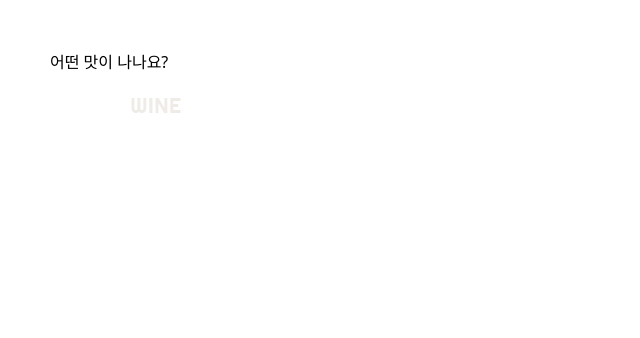
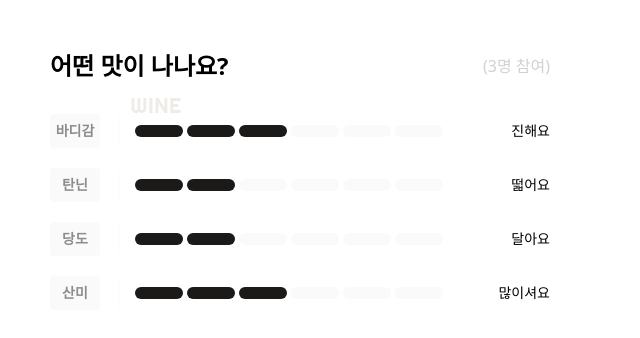
Before and after one commit to 2ruuuu/wine, a Next.js app: page /wines/1 in a window 1280 px wide. Shown: the top 338 px of the page, without its empty margins (0-640 px from the left). Built offline with nearby package versions, Linux system fonts and the light colour scheme; a web font is replaced by a local one.

Commit message:
feat: 맛 컴포넌트 제작 완료

```diff
--- a/src/app/wines/[id]/components/Flavor/Flavor.tsx
+++ b/src/app/wines/[id]/components/Flavor/Flavor.tsx
@@ -1,9 +1,34 @@
+import Taste from '@/components/Taste/Taste';
+import Mock from '@/mocks/wineDetail.json';
+
 const Flavor = () => {
   return (
-    <div>
-      <div>
-        <span>어떤 맛이 나나요?</span>
-        <span></span>
+    <div className="flex flex-col gap-8 w-[500px]">
+      <div className="flex justify-between items-center">
+        <span className="text-2xl font-semibold">어떤 맛이 나나요?</span>
+        <span className="text-gray-300">({Mock.reviewCount}명 참여)</span>
+      </div>
+      <div className="flex flex-col gap-5">
+        <Taste
+          variant="label-boxed-long"
+          value={Mock.reviewStats.averageLightBold}
+          type="lightBold"
+        />
+        <Taste
+          variant="label-boxed-long"
+          value={Mock.reviewStats.averageSmoothTannic}
+          type="smoothTannic"
+        />
+        <Taste
+          variant="label-boxed-long"
+          value={Mock.reviewStats.averageDrySweet}
+          type="drySweet"
+        />
+        <Taste
+          variant="label-boxed-long"
+          value={Mock.reviewStats.averageSoftAcidic}
+          type="softAcidic"
+        />
       </div>
     </div>
   );
```
